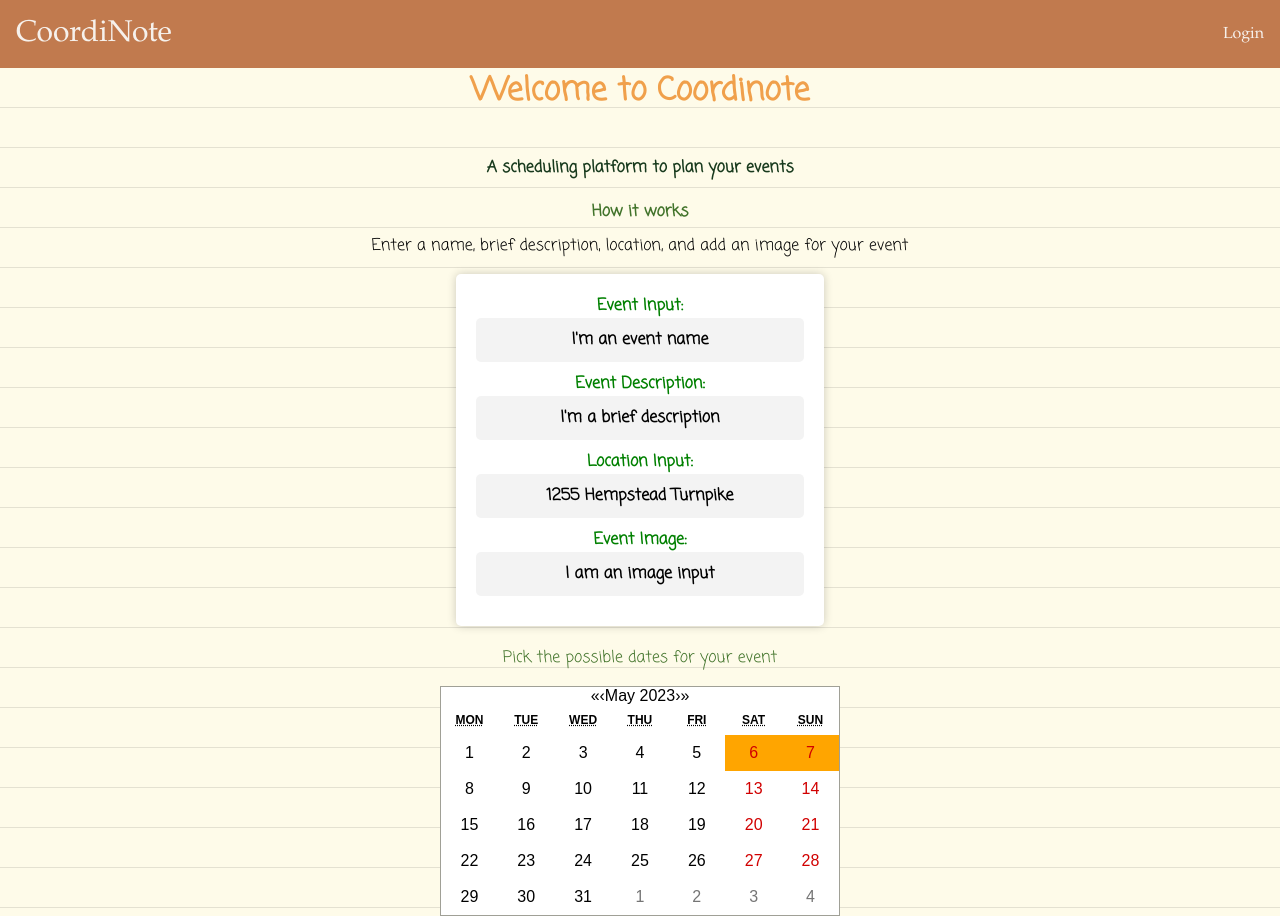
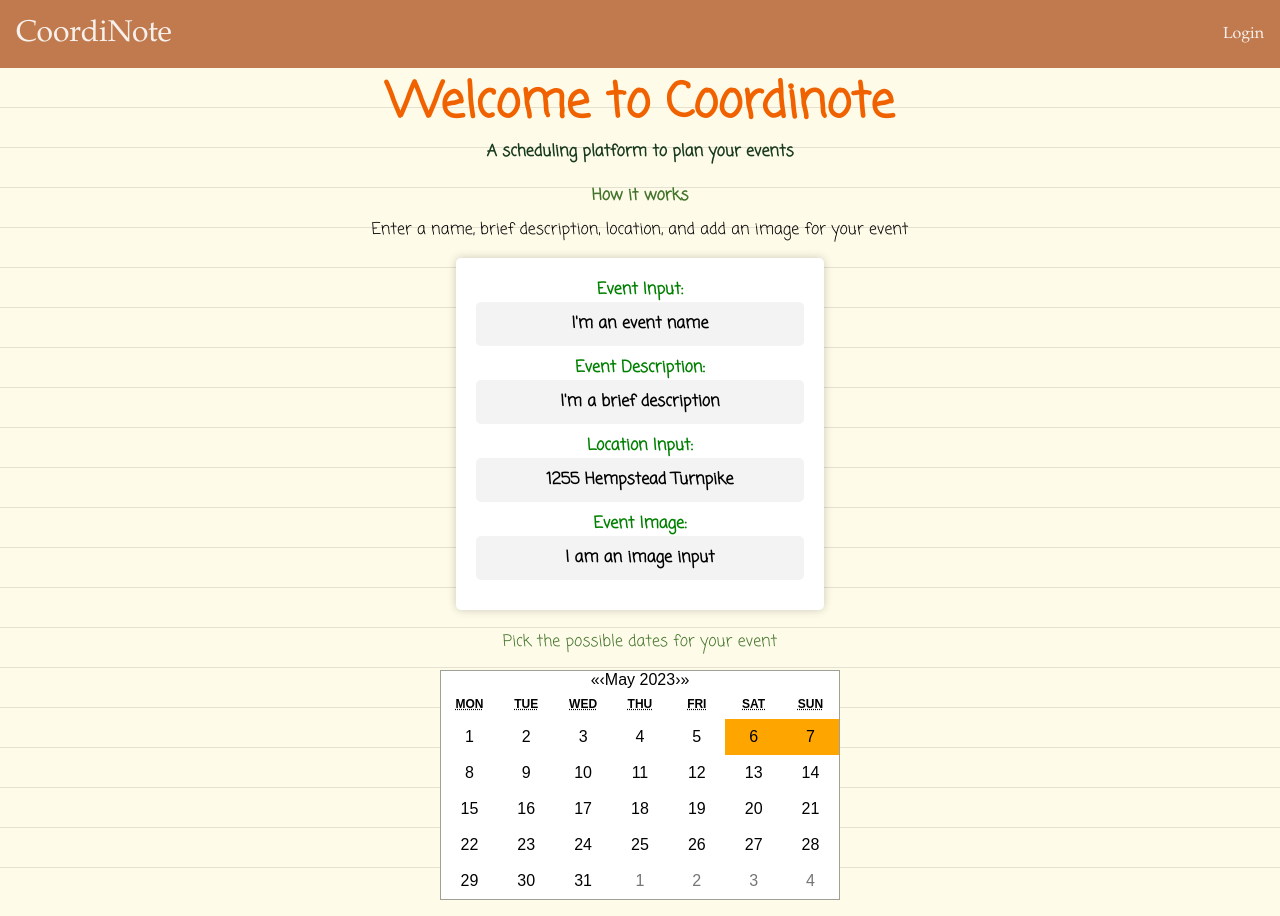
Before and after one commit to phill52/coordinote, a React (Create React App) app in the folder client/: page / in a window 1280 px wide. Built offline with nearby package versions, Linux system fonts and the light colour scheme; no server answers.

Commit message:
Fixed some tota11y issues

```diff
--- a/client/src/App.css
+++ b/client/src/App.css
@@ -298,7 +298,7 @@ span.cursor-pointer {
 
 
 .react-calendar__month-view__days__day--weekend {
-  color: #d10000;
+  color: #000000;
 }
 
 .react-calendar__month-view__days__day--neighboringMonth {
@@ -366,9 +366,9 @@ span.cursor-pointer {
   font-weight: bold;
 }
 .titleText{
-  font-size: xx-large;
+  font-size: xxx-large;
   font-weight:bolder;
-  color: #F0A04B;
+  color: #F06200;
 }
 
 .calContain{
--- a/client/src/components/chat.js
+++ b/client/src/components/chat.js
@@ -79,11 +79,13 @@ function Chat(){
           <form onSubmit={onMessageSubmit}>
               <h1>Messenger</h1>
               <div>
+                <label for='message'></label>
                 <input
                   name='message'
                   id='message'
                   variant='outlined'
                   label='Message'
+                  placeholder='New message...'
                 />
               </div>
               <button>Send Message</button>
--- a/client/src/pages/homepage.js
+++ b/client/src/pages/homepage.js
@@ -28,7 +28,7 @@ const disableAll = ({dates}) =>{
 }
 return(
     <div className='centered-container'>
-        <h1 className='titleText pb-10'>Welcome to Coordinote</h1>
+        <h1 className='titleText'>Welcome to Coordinote</h1>
         <h2 className='font-bold text-l dark-green-100 pb-5'>A scheduling platform to plan your events</h2>
         <h2 className='font-bold light-green-100 pb-2.5'>How it works</h2>
         <h3 className='text-center pb-4'>Enter a name, brief description, location, and add an image for your event</h3>
--- a/client/src/pages/responseToInvite.js
+++ b/client/src/pages/responseToInvite.js
@@ -708,9 +708,9 @@ else {
                                 <form className='updateEventForm' onSubmit={onUpdateEvent}>
                                     <label for='newName'>New Name: </label>
                                     <input className='input-background' name='newName' id='newName' variant='outlined' placeholder='New name...'></input>&nbsp;
-                                    <label for='newName'>New Description: </label>
+                                    <label for='newDescription'>New Description: </label>
                                     <input className='input-background' name='newDescription' id='newDescription' variant='outlined' placeholder='New description...'></input>&nbsp;
-                                    <label for='newName'>New Location: </label>
+                                    <label for='newLocation'>New Location: </label>
                                     <input className='input-background' name='newLocation' id='newLocation' variant='outlined' placeholder='New location...'></input>&nbsp;
                                     <br />
                                     <button type='submit'>UPDATE EVENT</button>
--- a/client/src/pages/userProfile.jsx
+++ b/client/src/pages/userProfile.jsx
@@ -64,7 +64,7 @@ const Profile = () => {
     return (
       <div>
         <p>{userData.username}</p>
-        <img src={userData.picture}/>
+        <img src={userData.picture} alt="profile picture"/>
         {console.log(isMyPage)}
 
         {isMyPage && <button onClick={()=>{setChangePicture(true)}}>Change Profile Picture</button>}
@@ -75,7 +75,7 @@ const Profile = () => {
     return(
       <div>
     <p>{userData.username}</p>
-    <img src={userData.picture}/>
+    <img src={userData.picture} alt="profile picture" />
     {console.log('im here 2')}
     <ChangeProfilePic uid={id} change={setForceChange} done={setChangePicture} />
     <button onClick={()=>{setChangePicture(false)}}>Go Back</button>
```
